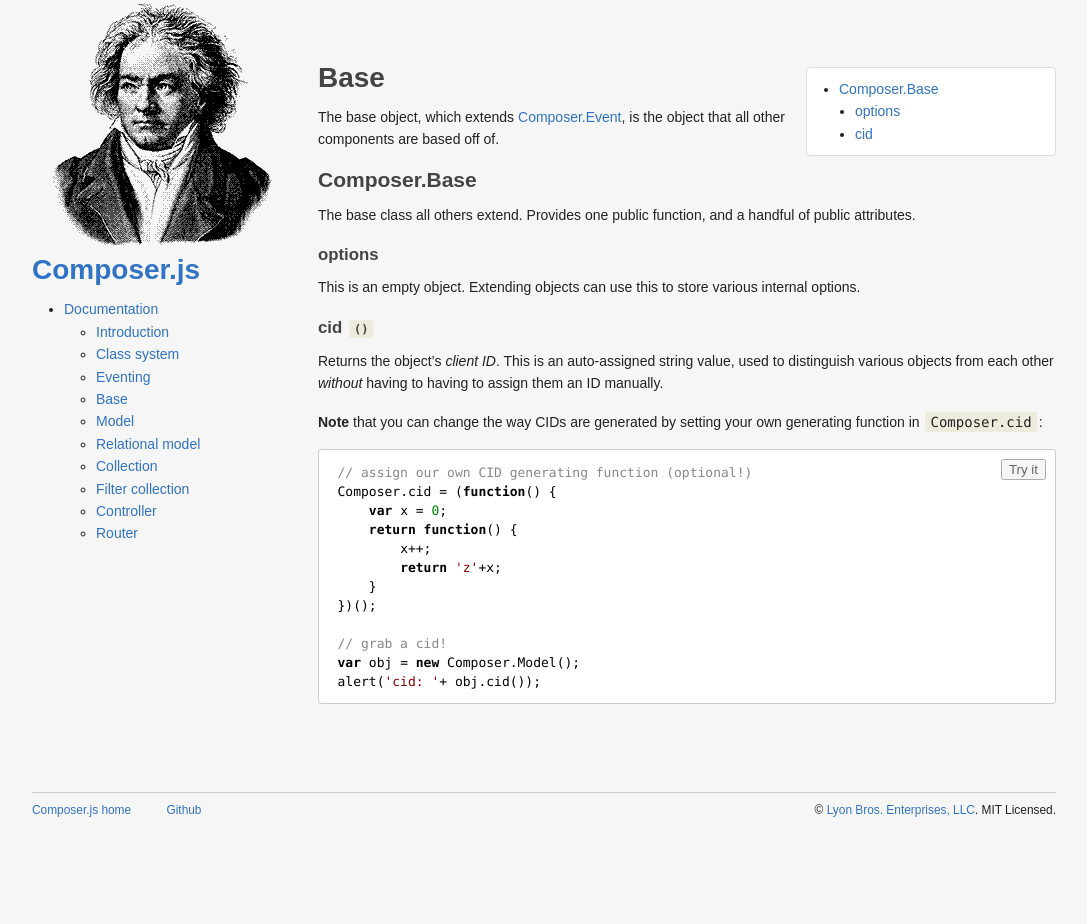
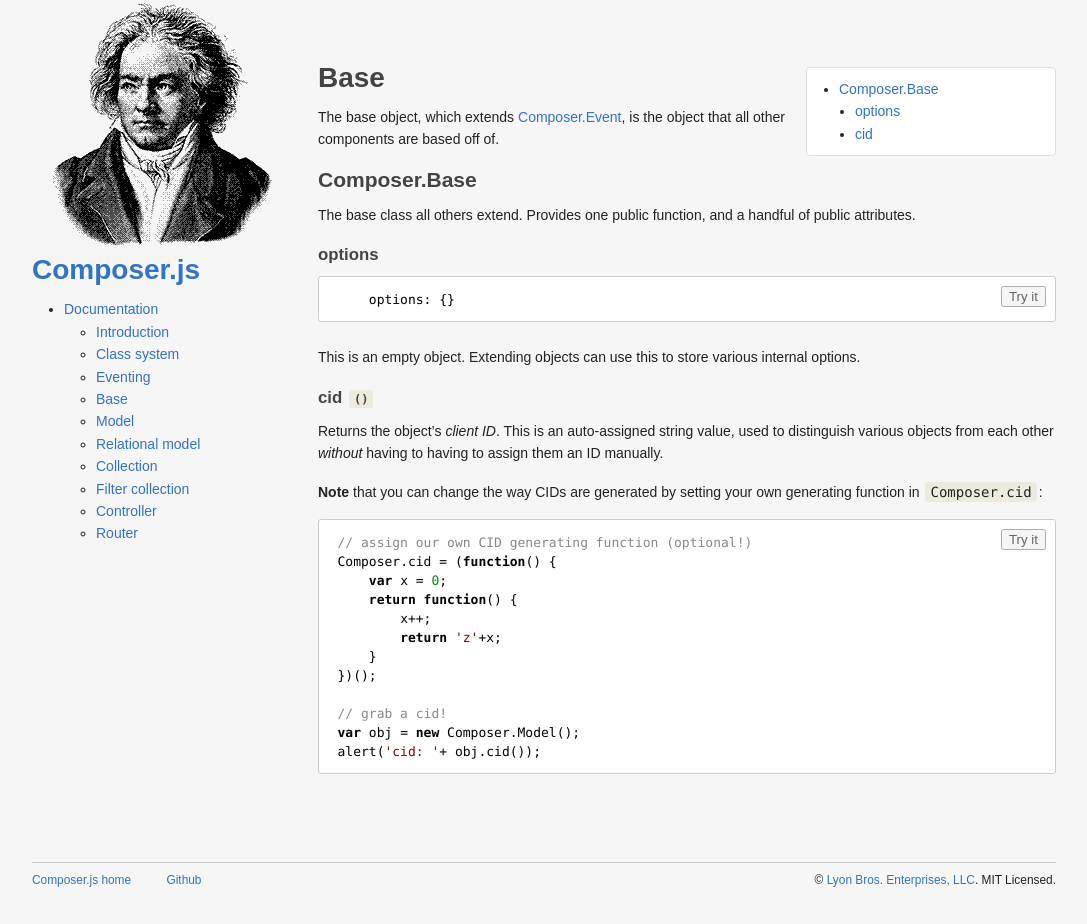
Before and after one commit to lyonbros/composer.js, a Jekyll site: the page built from docs/base.md, in a window 1280 px wide. Shown: the whole page, without its empty margins (96-1183 px from the left). Built offline with Jekyll 4.4.1, drawn with Linux system fonts in a browser that asks for light colours; before the commit the page ends 900 px from its top, so only the background shows below that.

Commit message:
options;

```diff
--- a/docs/base.md
+++ b/docs/base.md
@@ -14,6 +14,9 @@ The base class all others extend. Provides one public function, and a handful of
 public attributes.
 
 ### options
+{% highlight js %}
+    options: {}
+{% endhighlight %}
 
 This is an empty object. Extending objects can use this to store various
 internal options.
```
